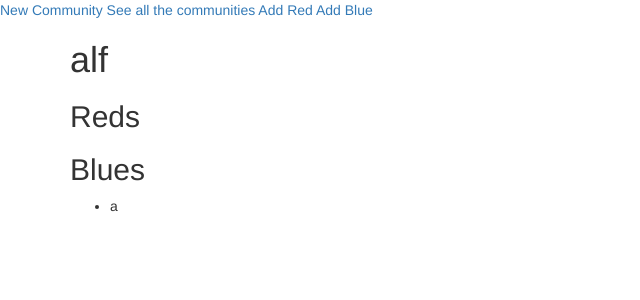
After one commit to lmarianarp19/myMatchingApp, a Django app: page /commit/6/ in a window 1280 px wide. The commit adds this page. Shown: the top 300 px of the page, without its empty margins (0-640 px from the left). Run offline with Django 3.2, Linux system fonts and the light colour scheme; data comes from the database, SQL or seed files in the repository; both versions use the stored data as it was after the commit; some libraries are stand-ins or nearby versions.

Commit message:
Can validate the max number of blue per community

```diff
--- /dev/null
+++ b/myMatchingApp/match/templates/match/community_detail.html
@@ -0,0 +1,43 @@
+{% extends 'match/base.html' %}
+
+{% block content %}
+  <h1> {{community.name }}</h1>
+  <!-- <table class="table">
+    <thead>
+      <tr>
+        <th scope="col">Red Member</th>
+        <th scope="col">Blue Member</th>
+      </tr>
+    </thead>
+    <tbody>
+
+      {% for red in reds %}
+      <tr>
+                <td>{{red}} </td>
+      </tr>
+      {% endfor %}
+      {% for blue in blues %}
+      <tr>
+        <td>{{blue}}</td>
+      </tr>
+      {% endfor %}
+    </tbody>
+  </table> -->
+
+
+<h2> Reds </h2>
+<ul>
+{% for red in reds %}
+  <li>{{red}}</li>
+  {% endfor %}
+</ul>
+
+
+
+<h2> Blues </h2>
+  <ul>
+  {% for blue in blues %}
+  <li>{{blue}}</li>
+  {% endfor %}
+</ul>
+{% endblock %}
--- a/myMatchingApp/match/templates/match/community_list.html
+++ b/myMatchingApp/match/templates/match/community_list.html
@@ -16,6 +16,7 @@
       <td>{{community.number_couples}}</td>
       <td><a href="{% url 'community_update' community.pk%}" ><span> Edit </span></a></td>
       <td><a href="{% url 'community_delete' community.pk%}" ><span> Delete </span></a></td>
+      <td><a href="{% url 'community_details' community.pk%}" ><span> See Details </span></a></td>
     </tr>
     {% endfor %}
   </tbody>
--- a/myMatchingApp/match/urls.py
+++ b/myMatchingApp/match/urls.py
@@ -11,5 +11,6 @@ urlpatterns = [
     path('community/create/', views.CommunityCreate.as_view(), name='community_create'),
     path('community/<int:pk>/update/', views.CommunityUpdate.as_view(), name='community_update'),
     path('commit/<int:pk>/delete/', views.CommunityDelete.as_view(), name='community_delete'),
+    path('commit/<int:pk>/', views.community_details, name='community_details'),
 
 ]
--- a/myMatchingApp/match/views.py
+++ b/myMatchingApp/match/views.py
@@ -1,10 +1,11 @@
-from django.shortcuts import render
+from django.shortcuts import render, get_object_or_404
 from django.http import HttpResponse
-from .models import Community
+from .models import Community, Red, Blue
 from .forms import CommunityForm, RedForm, BlueForm
 from django.shortcuts import redirect
 from django.views.generic.edit import CreateView, UpdateView, DeleteView
 from django.urls import reverse_lazy
+from django.core.exceptions import ValidationError
 
 
 # Create your views here.
@@ -41,31 +42,102 @@ def new_red(request):
         form = RedForm()
     return render(request, 'match/new_red.html', {'form': form})
 
-# def new_man(request, id):
 def new_blue(request):
     if request.method == "POST":
         form = BlueForm(request.POST)
+
+        # blues = Blue.objects.filter(community = community)
+        # print(blues)
         if form.is_valid():
-            community = form.save(commit=False)
-            community.save()
+            community = form.cleaned_data['community']
+            blues = Blue.objects.filter(community = community)
+            # print('este es el numero de blues')
+            # print(blues.count() )
+            # print(isinstance(blues.count, int))
+
+            if blues.count() >= community.number_couples:
+                raise ValidationError('There is no more space for blue in this community')
+
+            blue = form.save(commit=False)
+            blue.save()
             return redirect('home')
     else:
         form = BlueForm()
     return render(request, 'match/new_blue.html', {'form': form})
 
+# def new_man(request, id):
+# def new_blue(request):
+#     if request.method == "POST":
+#         form = BlueForm(request.POST)
+#         print('this is the reques')
+#         print(request)
+#         # community = Community.objects.filter(community = form.community)
+#         # community = form.community
+#         #reds = Red.objects.filter(community = community)
+#         # blues = Blue.objects.filter(community = community)
+#         # if len(blues) >= community.number_couples:
+#             # raise ValidationError('There is no space for more blue members in this community')
+#
+#         if form.is_valid():
+#             community = form.save(commit=False)
+#             community.save()
+#             return redirect('home')
+#     else:
+#         form = BlueForm()
+#     return render(request, 'match/new_blue.html', {'form': form})
+
 class CommunityCreate(CreateView):
     model = Community
     fields = '__all__'
+    success_url = reverse_lazy('community_list')
     # initial={'date_of_death':'05/01/2018',}
 
 class CommunityUpdate(UpdateView):
     model = Community
     fields = ['name']
+    success_url = reverse_lazy('community_list')
 
 class CommunityDelete(DeleteView):
     model = Community
     success_url = reverse_lazy('community_list')
 
+def community_details(request, pk):
+    community = get_object_or_404(Community, pk=pk)
+    reds = Red.objects.filter(community = community)
+    blues = Blue.objects.filter(community = community)
+    return render(request, 'match/community_detail.html', {'community': community, 'reds': reds, 'blues': blues})
 
+
+
+
+# def new_blue(request):
+#     blue=get_object_or_404(Blue)
+#
+#     # If this is a POST request then process the Form data
+#     if request.method == 'POST':
+#
+#         # Create a form instance and populate it with data from the request (binding):
+#         form = BlueForm(request.POST)
+#
+#         # Check if the form is valid:
+#         if form.is_valid():
+#             # process the data in form.cleaned_data as required (here we just write it to the model due_back field)
+#             # book_inst.due_back = form.cleaned_data['renewal_date']
+#             # blue = form.save(commit=False)
+#             # blue.save()
+#             blue.name = form.cleaned_data['name']
+#             blue.community = form.cleaned_data['community']
+#             blue.save()
+#
+#             # redirect to a new URL:
+#             # return HttpResponseRedirect(reverse('community_list') )
+#             return redirect('home')
+#
+#     # If this is a GET (or any other method) create the default form.
+#     else:
+#     #     proposed_renewal_date = datetime.date.today() + datetime.timedelta(weeks=3)
+#         form = BlueForm()
+#
+#     return render(request, 'match/new_blue.html', {'form': form})
 # def index(request):
 #     return HttpResponse("Hello, world. You're at the polls index.")
```
Also changed, not shown: myMatchingApp/match/forms.py (+30 -2 lines), myMatchingApp/db.sqlite3.
